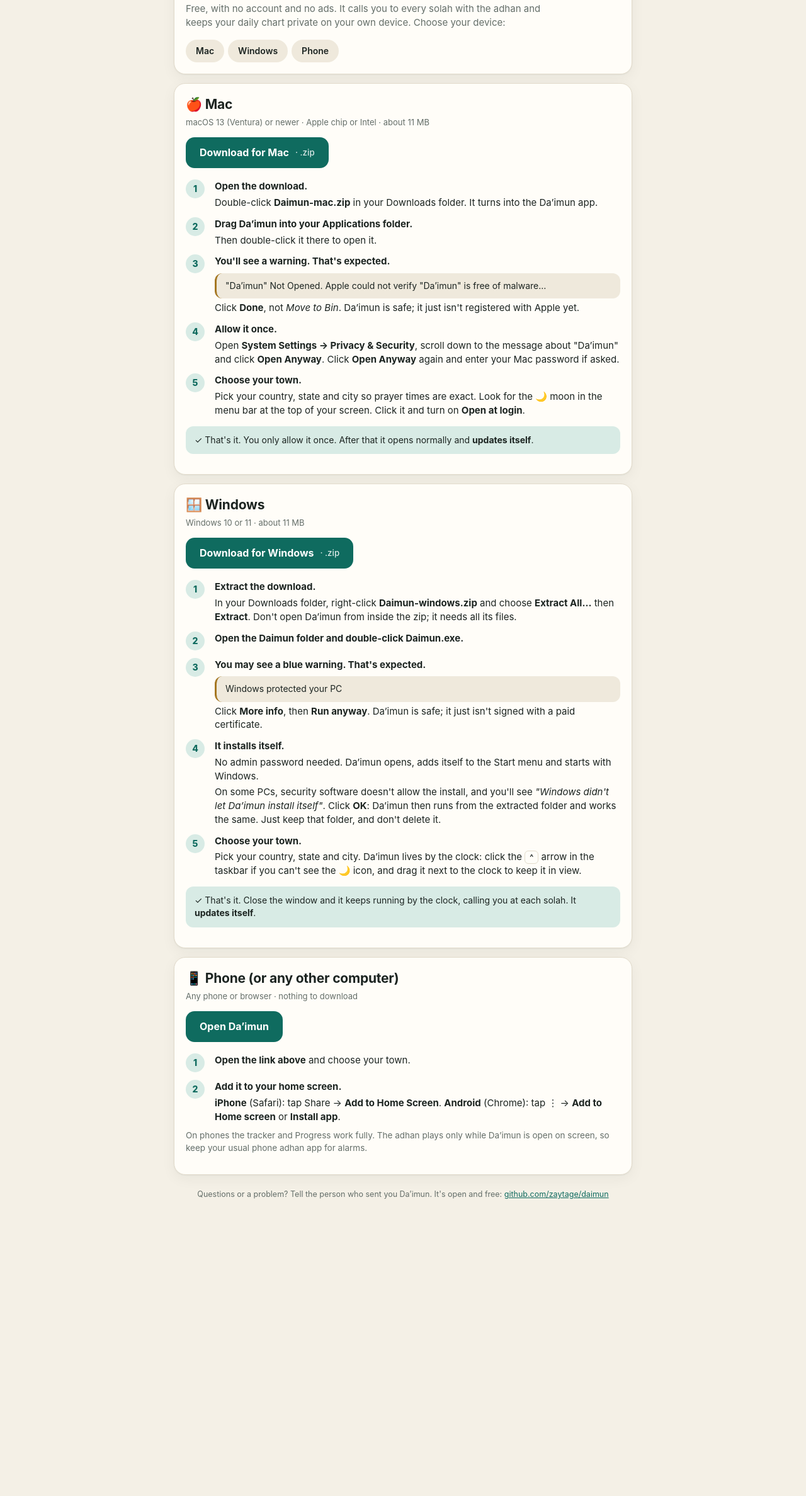
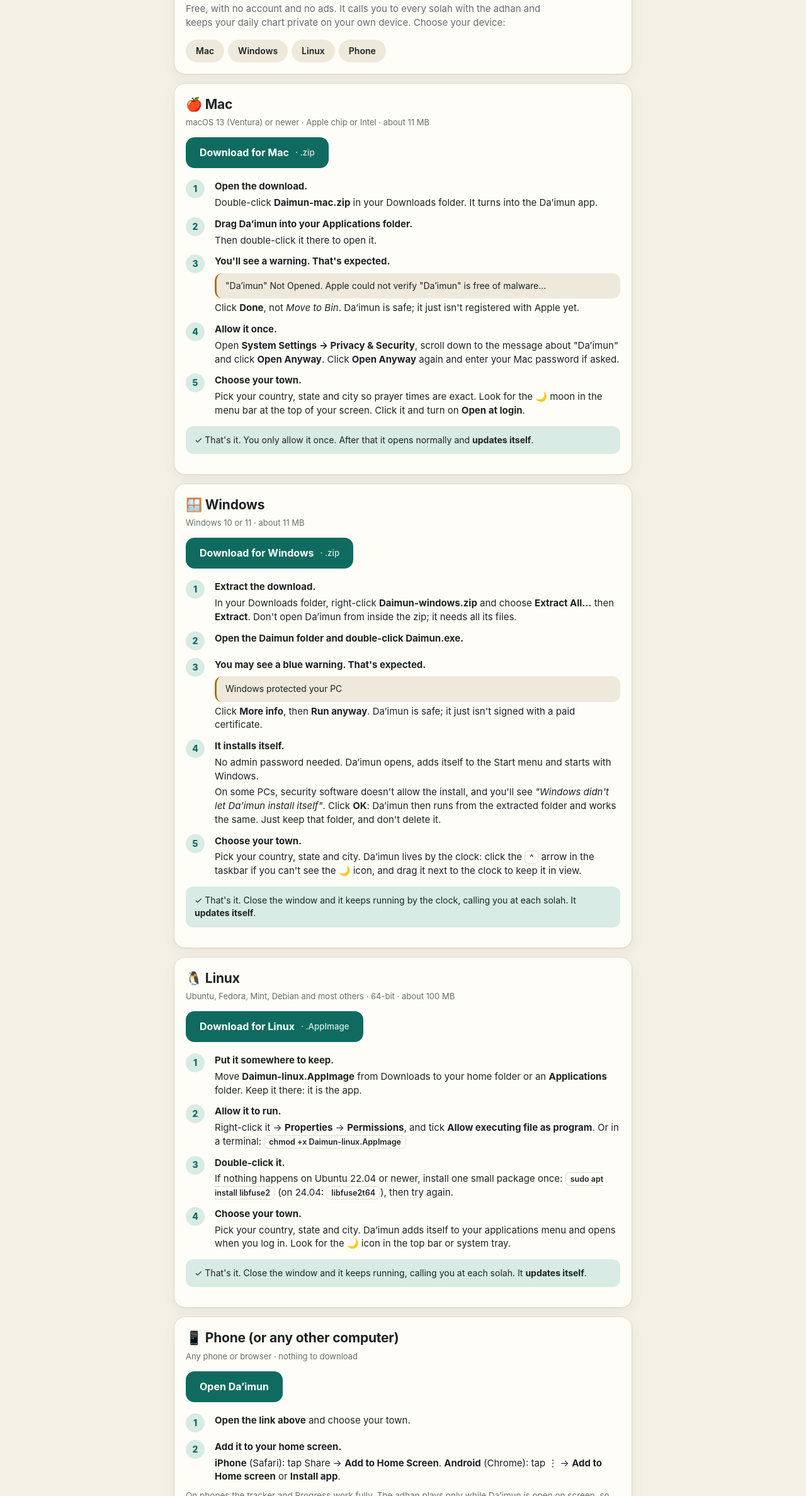
Before and after one commit to zaytage/daimun, a plain HTML site: page docs/install.html in a window 1280 px wide. Shown: the part 138-2514 px from the top of the page at 63% size. Before the commit the page ends 2092 px from the top, so only its background shows below. Drawn offline with Linux system fonts and the light colour scheme.

Commit message:
Add Linux to the website, install guide and release script
Co-Authored-By: Claude Opus 5.5 <noreply@anthropic.com>

```diff
--- a/docs/install.html
+++ b/docs/install.html
@@ -45,7 +45,7 @@
     <section class="card intro">
       <h1>Install Da’imun</h1>
       <p>Free, with no account and no ads. It calls you to every solah with the adhan and keeps your daily chart private on your own device. Choose your device:</p>
-      <div class="picker-tabs"><a href="#mac">Mac</a><a href="#windows">Windows</a><a href="#phone">Phone</a></div>
+      <div class="picker-tabs"><a href="#mac">Mac</a><a href="#windows">Windows</a><a href="#linux">Linux</a><a href="#phone">Phone</a></div>
     </section>
 
     <section class="card platform" id="mac">
@@ -81,6 +81,19 @@
       <p class="ok">✓ That's it. Close the window and it keeps running by the clock, calling you at each solah. It <b>updates itself</b>.</p>
     </section>
 
+    <section class="card platform" id="linux">
+      <h2>🐧 Linux</h2>
+      <p class="req">Ubuntu, Fedora, Mint, Debian and most others · 64-bit · about 100 MB</p>
+      <a class="dl" href="https://github.com/zaytage/daimun/releases/latest/download/Daimun-linux.AppImage">Download for Linux <small>· .AppImage</small></a>
+      <ol class="steps">
+        <li><div><b>Put it somewhere to keep.</b><p>Move <b>Daimun-linux.AppImage</b> from Downloads to your home folder or an <b>Applications</b> folder. Keep it there: it is the app.</p></div></li>
+        <li><div><b>Allow it to run.</b><p>Right-click it → <b>Properties</b> → <b>Permissions</b>, and tick <b>Allow executing file as program</b>. Or in a terminal: <kbd>chmod +x Daimun-linux.AppImage</kbd></p></div></li>
+        <li><div><b>Double-click it.</b><p>If nothing happens on Ubuntu 22.04 or newer, install one small package once: <kbd>sudo apt install libfuse2</kbd> (on 24.04: <kbd>libfuse2t64</kbd>), then try again.</p></div></li>
+        <li><div><b>Choose your town.</b><p>Pick your country, state and city. Da’imun adds itself to your applications menu and opens when you log in. Look for the 🌙 icon in the top bar or system tray.</p></div></li>
+      </ol>
+      <p class="ok">✓ That's it. Close the window and it keeps running, calling you at each solah. It <b>updates itself</b>.</p>
+    </section>
+
     <section class="card platform" id="phone">
       <h2>📱 Phone (or any other computer)</h2>
       <p class="req">Any phone or browser · nothing to download</p>
--- a/web/app.js
+++ b/web/app.js
@@ -18,6 +18,7 @@
   const SHARE_URL = 'https://zaytage.github.io/daimun/'; // the Da’imun website
   const MAC_URL = 'https://github.com/zaytage/daimun/releases/latest/download/Daimun-mac.zip'; // always the newest Mac app
   const WIN_URL = 'https://github.com/zaytage/daimun/releases/latest/download/Daimun-windows.zip'; // always the newest Windows app
+  const LINUX_URL = 'https://github.com/zaytage/daimun/releases/latest/download/Daimun-linux.AppImage'; // always the newest Linux app
   const MIN = 60000, HOUR = 60 * MIN;
   const PRAYERS = ['fajr', 'dhuhr', 'asr', 'maghrib', 'isha'];
   const TIMES = ['fajr', 'sunrise', 'dhuhr', 'asr', 'maghrib', 'isha'];
@@ -1243,7 +1244,7 @@
             <li>Place names and coordinates: GeoNames (geonames.org), CC BY 4.0.</li>
             <li>Prayer times use the astronomical method published by PrayTimes.org.</li></ul>
         </section>
-        ${shareUrl() ? '<section><h3>Share</h3><p class="hint">Send Da’imun to family and friends. Each person keeps their own private chart.</p><button type="button" class="btn sm primary" data-sa="share">Share link</button>' + (NATIVE ? '' : '<p class="hint">For the full-screen adhan even when this page is closed, get the app: <a href="' + MAC_URL + '" target="_blank" rel="noopener">Mac</a> · <a href="' + WIN_URL + '" target="_blank" rel="noopener">Windows</a>. It keeps itself up to date.</p>') + '</section>' : ''}
+        ${shareUrl() ? '<section><h3>Share</h3><p class="hint">Send Da’imun to family and friends. Each person keeps their own private chart.</p><button type="button" class="btn sm primary" data-sa="share">Share link</button>' + (NATIVE ? '' : '<p class="hint">For the full-screen adhan even when this page is closed, get the app: <a href="' + MAC_URL + '" target="_blank" rel="noopener">Mac</a> · <a href="' + WIN_URL + '" target="_blank" rel="noopener">Windows</a> · <a href="' + LINUX_URL + '" target="_blank" rel="noopener">Linux</a>. It keeps itself up to date.</p>') + '</section>' : ''}
       </div></div>`;
     const body = dlg.querySelector('.settings-body');
     if (body) body.scrollTop = prevScroll;
```
Also changed, not shown: docs/app.js (+7 -3 lines), web/install.html (+14 -1 lines), README.md, 1 other file.
